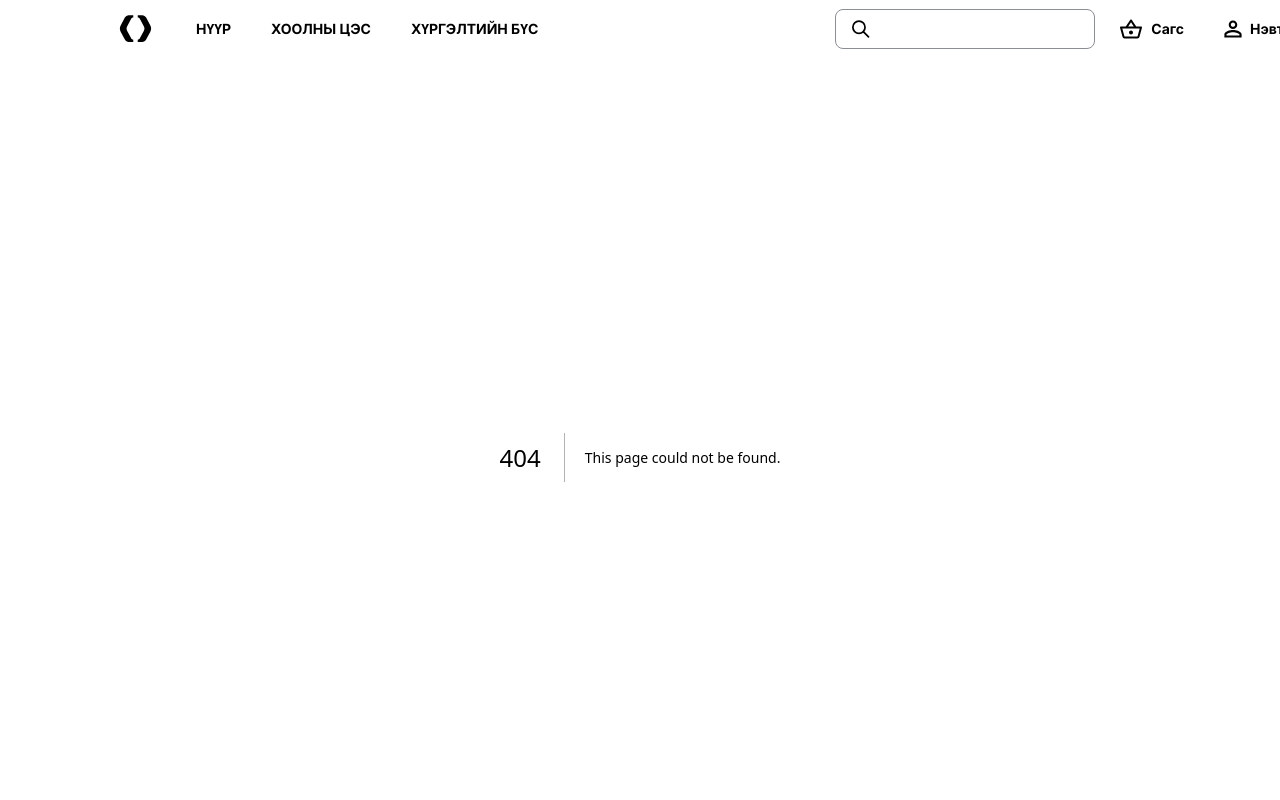
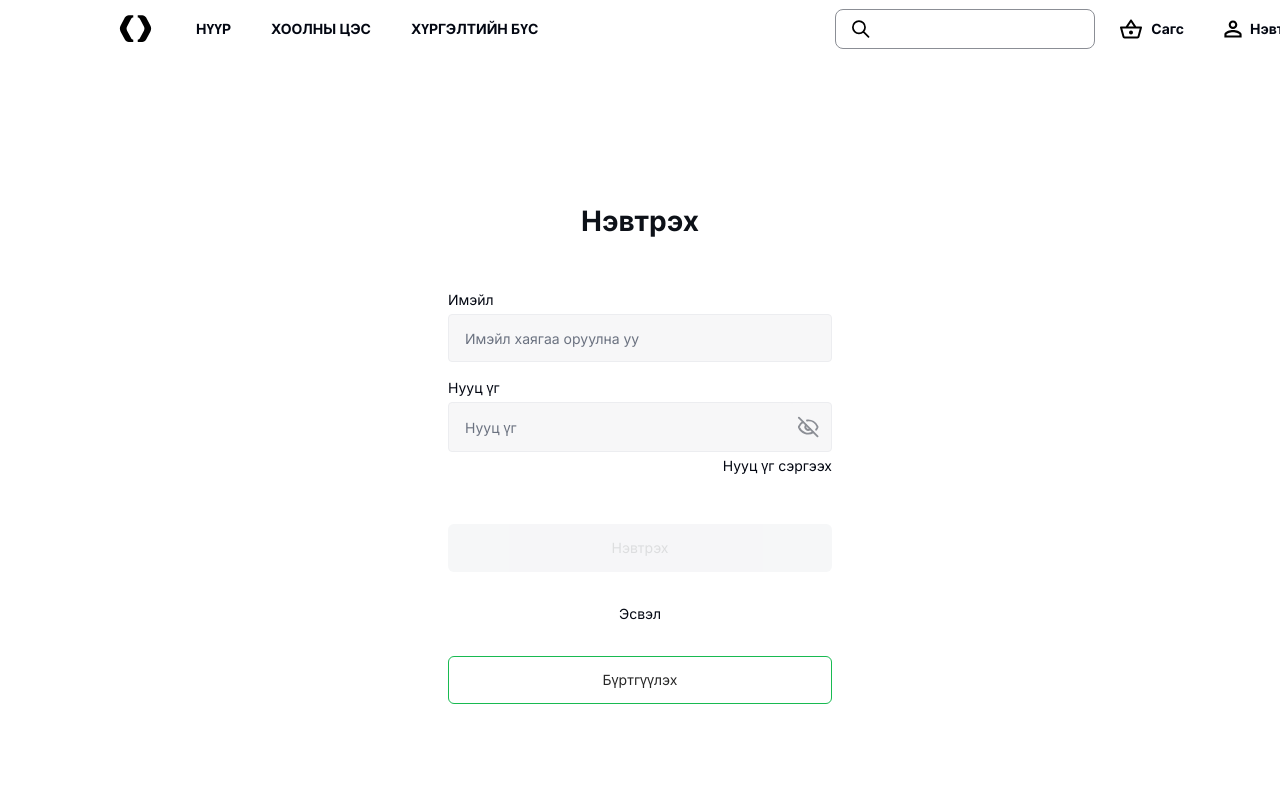
Before and after one commit to 2K241B/Sukhbat-FoodDelivery, a Next.js app in the folder FE/: page /login in a window 1280 px wide. Before the commit this address had no page. Shown: the top 800 px of the page. Built offline with nearby package versions, Linux system fonts and the light colour scheme.

Commit message:
[FE] login logic refactor

```diff
--- a/FE/package.json
+++ b/FE/package.json
@@ -15,6 +15,7 @@
     "axios": "^1.7.7",
     "class-variance-authority": "^0.7.0",
     "clsx": "^2.1.1",
+    "lodash": "^4.17.21",
     "lucide-react": "^0.438.0",
     "next": "14.2.7",
     "react": "^18",
--- a/FE/src/app/home/page.jsx
+++ /dev/null
@@ -1,14 +0,0 @@
-
-import HomePageMain from '@/components/HomePageMain';
-import Feature from '../../components/Feature';
-
-const page = () => {
-  return (
-    <div>
-      <HomePageMain />
-      <Feature />
-    </div>
-  );
-};
-
-export default page;
--- /dev/null
+++ b/FE/src/app/login/page.jsx
@@ -0,0 +1,110 @@
+'use client';
+import { Button } from '@/components/ui/button';
+import { Input } from '@/components/ui/input';
+import { EyeIcon, EyeOff } from 'lucide-react';
+import { useRouter } from 'next/navigation';
+import { useMemo, useState } from 'react';
+import _ from 'lodash';
+import { axiosInstance } from '@/lib/axios';
+
+export const styles = {
+  container:
+    'w-[448px] h-fit rounded-[16px] flex flex-col gap-[48px]  p-8 bg-white m-auto pt-[143px] pb-[107px]',
+  header: 'text-[#0D1118] text-center text-[28px] font-bold',
+  form: 'flex flex-col items-start gap-4 w-full text-sm',
+  inputContainer: 'flex flex-col gap-1 w-full text-sm',
+  subContainer: 'flex flex-col w-full gap-8 items-center text-sm',
+  input:
+    'w-full flex items-center justify-between border-[#ECEDF0] border-[0.5px] bg-[#F7F7F8] text-[#8B8E95] rounded-[4px] pr-3',
+  ButtonStyle1:
+    'disabled:bg-[#EEEFF2] disabled:text-[#1C20243D] font-normal px-4 py-2 bg-[#18BA51] text-white',
+  ButtonStyle2:
+    'bg-white border-[#18BA51] border-[1px] text-[#272727] font-normal px-4 py-2 hover:bg-[#18BA51] hover:text-white',
+  borderOff: 'bg-[#F7F7F8] border-0',
+};
+
+export const page = () => {
+  const router = useRouter();
+  const [isHidePassword, setIsHidePassword] = useState(true);
+  const [formData, setFormData] = useState({ email: '', password: '' });
+  const togglePasswordVisibility = () => setIsHidePassword((prev) => !prev);
+  const Icon = isHidePassword ? EyeOff : EyeIcon;
+
+  const handleOnChange = (event) => {
+    setFormData((prev) => ({
+      ...prev,
+      [event.target.name]: event.target.value,
+    }));
+  };
+
+  const debounceFn = useMemo(() => _.debounce(handleOnChange, 500), []);
+
+  const handleSubmit = async (e) => {
+    e.preventDefault();
+
+    try {
+      const response = await axiosInstance.post('/auth/login', {
+        email: formData.email,
+        password: formData.password,
+      });
+      if (response.status === 200) router.push('/');
+    } catch (error) {
+      console.error(error);
+    }
+  };
+  return (
+    <form onSubmit={handleSubmit} className={styles.container}>
+      <div className={styles.header}>
+        <h2>Нэвтрэх</h2>
+      </div>
+      <div className={styles.form}>
+        <div className={styles.inputContainer}>
+          <h3>Имэйл </h3>
+          <Input
+            name="email"
+            type="email"
+            onChange={debounceFn}
+            placeholder="Имэйл хаягаа оруулна уу"
+            className={styles.input}
+            required
+          />
+        </div>
+        <div className={styles.inputContainer}>
+          <h3>Нууц үг</h3>
+          <div className={styles.input}>
+            <Input
+              name="password"
+              type={isHidePassword ? 'password' : 'text'}
+              onChange={debounceFn}
+              placeholder="Нууц үг"
+              className={styles.borderOff}
+              required
+            ></Input>
+            <Icon
+              onClick={togglePasswordVisibility}
+              className="cursor-pointer"
+            />
+          </div>
+          <p className="text-end">Нууц үг сэргээх</p>
+        </div>
+      </div>
+      <div className={styles.subContainer}>
+        <Button
+          disabled={
+            formData.email.length > 0 && formData.password.length > 0
+              ? false
+              : true
+          }
+          type="submit"
+          className={styles.ButtonStyle1}
+        >
+          Нэвтрэх
+        </Button>
+        <p>Эсвэл</p>
+        <Button className={styles.ButtonStyle2}>Бүртгүүлэх</Button>
+      </div>
+    </form>
+  );
+};
+
+export default page;
--- a/FE/src/app/page.js
+++ b/FE/src/app/page.js
@@ -1,15 +1,11 @@
 import Feature from '@/components/Feature';
-import Footer from '@/components/Footer';
-import ForgetPass from '@/components/ForgetPass';
-import Login from '@/components/Login';
-import NotFoundPage from '@/components/NotFoundPage';
-import SignUp from '@/components/SignUp';
-import UserPage from '@/components/UserPage';
+import HomePageMain from '@/components/HomePageMain';
 
 export default function Home() {
   return (
-    <main className="flex items-center justify-center pt-[111px] pb-[75px]">
-      <Login />
+    <main>
+      <HomePageMain />
+      <Feature />
     </main>
   );
 }
--- a/FE/src/components/Login.jsx
+++ /dev/null
@@ -1,73 +0,0 @@
-'use client';
-
-import { useEffect, useRef } from 'react';
-import EyeIcon from './icons/eyeIcon';
-import { Button } from './ui/button';
-import { Input } from './ui/input';
-import { axiosInstance } from '@/lib/axios';
-import { useRouter } from 'next/navigation';
-
-export const styles = {
-  container:
-    'w-[448px] h-fit rounded-[16px] flex flex-col gap-[48px]  p-8 bg-white',
-  header: 'text-[#0D1118] text-center text-[28px] font-bold',
-  form: 'flex flex-col items-start gap-4 w-full text-sm',
-  inputContainer: 'flex flex-col gap-1 w-full text-sm',
-  subContainer: 'flex flex-col w-full gap-8 items-center text-sm',
-  input:
-    'w-full flex items-center justify-between border-[#ECEDF0] border-[0.5px] bg-[#F7F7F8] text-[#8B8E95] rounded-[4px] pr-3',
-  ButtonStyle1: 'bg-[#EEEFF2] text-[#1C20243D] font-normal px-4 py-2',
-  ButtonStyle2:
-    'bg-white border-[#18BA51] border-[1px] text-[#272727] font-normal px-4 py-2',
-  borderOff: 'bg-[#F7F7F8] border-0',
-};
-
-export const Login = () => {
-  const router = useRouter();
-  const formRef = useRef();
-  useEffect(() => {}, []);
-
-  const handlerClick = async () => {
-    const data = await axiosInstance.post('/auth/login', {
-      email: formRef.current[0].value,
-      password: formRef.current[1].value,
-    });
-    console.log(data);
-    if (data.status === 200) {
-      return router.push('/home');
-    }
-  };
-  return (
-    <div className={styles.container}>
-      <div className={styles.header}>
-        <h2>Нэвтрэх</h2>
-      </div>
-      <form ref={formRef} className={styles.form}>
-        <div className={styles.inputContainer}>
-          <h3>Имэйл </h3>
-          <Input
-            placeholder="Имэйл хаягаа оруулна уу"
-            className={styles.input}
-          />
-        </div>
-        <div className={styles.inputContainer}>
-          <h3>Нууц үг</h3>
-          <div className={styles.input}>
-            <Input placeholder="Нууц үг" className={styles.borderOff}></Input>
-            <EyeIcon />
-          </div>
-          <p className="text-end">Нууц үг сэргээх</p>
-        </div>
-      </form>
-      <div className={styles.subContainer}>
-        <Button onClick={handlerClick} className={styles.ButtonStyle1}>
-          Нэвтрэх
-        </Button>
-        <p>Эсвэл</p>
-        <Button className={styles.ButtonStyle2}>Бүртгүүлэх</Button>
-      </div>
-    </div>
-  );
-};
-
-export default Login;
```
Also changed, not shown: 1 other file (tests, documents, lock files or other folders).
